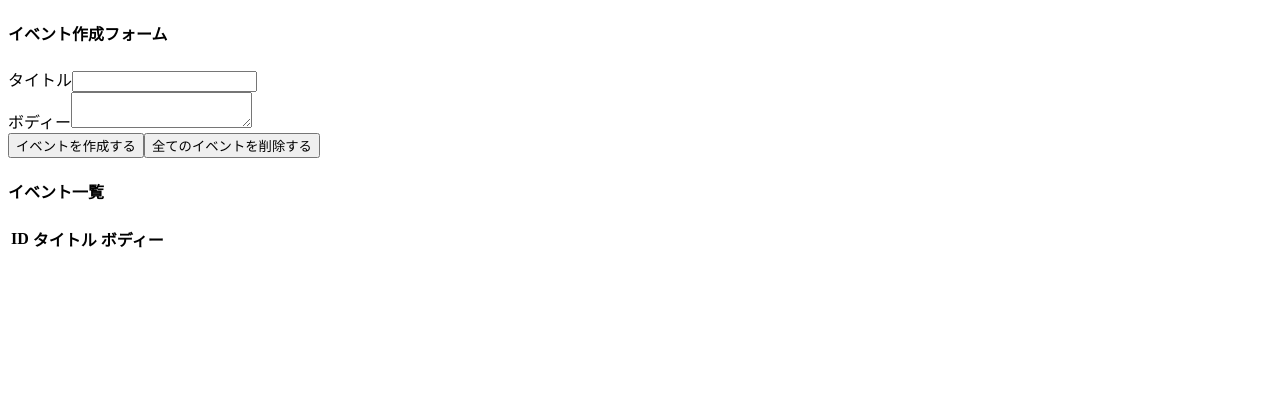
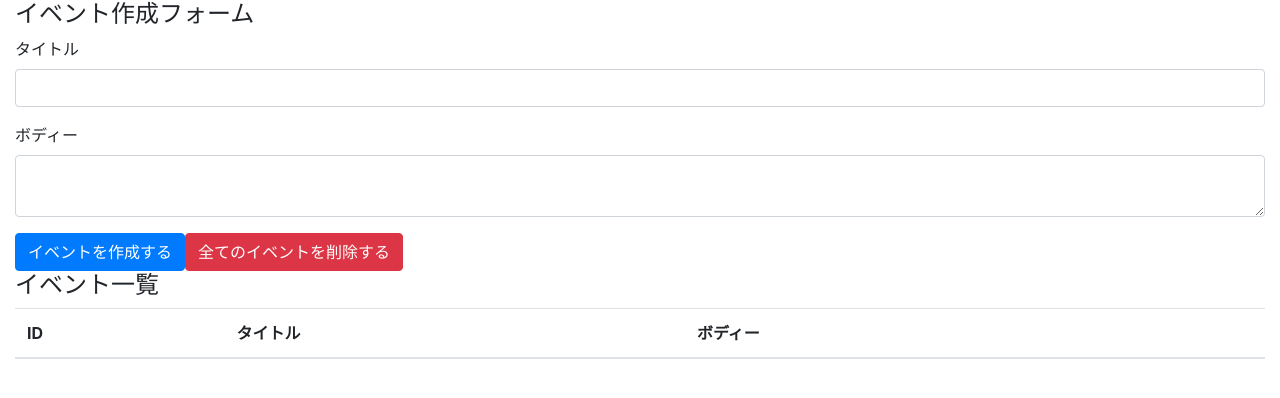
Before and after one commit to mosaririri/react-hooks-tutorial, a React (Create React App) app: page / in a window 1280 px wide. Shown: the top 398 px of the page. Built offline with nearby package versions, Linux system fonts and the light colour scheme.

Commit message:
bootstrapnのcss部分適用

```diff
--- a/package.json
+++ b/package.json
@@ -10,6 +10,7 @@
     "@types/node": "^12.0.0",
     "@types/react": "^16.9.0",
     "@types/react-dom": "^16.9.0",
+    "bootstrap": "4.3.1",
     "react": "^16.13.0",
     "react-dom": "^16.13.0",
     "react-scripts": "3.4.0",
--- a/src/components/App.tsx
+++ b/src/components/App.tsx
@@ -3,15 +3,17 @@ import reducer from '../reducers';
 import Event from './Event';
 import EventType from '../types/EventType';
 // bootstrap導入後、コメントを解けばスタイルが適用される
-// import 'bootstrap/dist/css/bootstrap.min.css'
+import 'bootstrap/dist/css/bootstrap.min.css';
 
-const App = () => {
-  const [state, dispatch] = useReducer(reducer, []);
-  const [title, setTitle] = useState('');
-  const [body, setBody] = useState('');
+const App: React.FC = () => {
+  const initialState: EventType[] = [];
+  const [state, dispatch] = useReducer(reducer, initialState);
+  const [title, setTitle] = useState<string>('');
+  const [body, setBody] = useState<string>('');
+  type ChangeType = React.MouseEvent<HTMLButtonElement, MouseEvent>;
 
-  const addEvent = (e: any) => {
-    e.preventDefault(); //デフォルト動作の抑止
+  const addEvent = (event: ChangeType) => {
+    event.preventDefault(); //デフォルト動作の抑止
 
     // dispatchを呼ぶにはactionが必要
     // actionにはtypeが必要
```
Also changed, not shown: src/types/ChangeType.ts (added), 1 other file (tests, documents, lock files or other folders).
